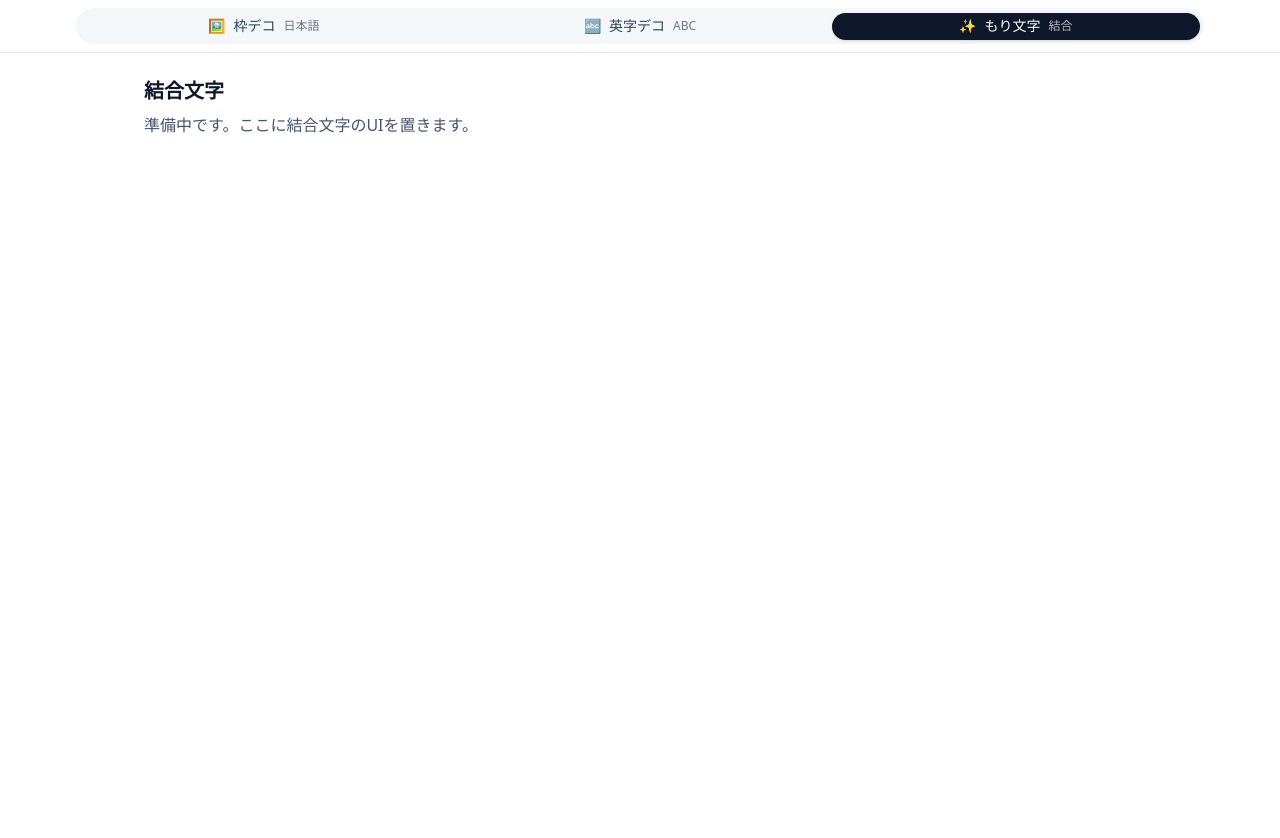
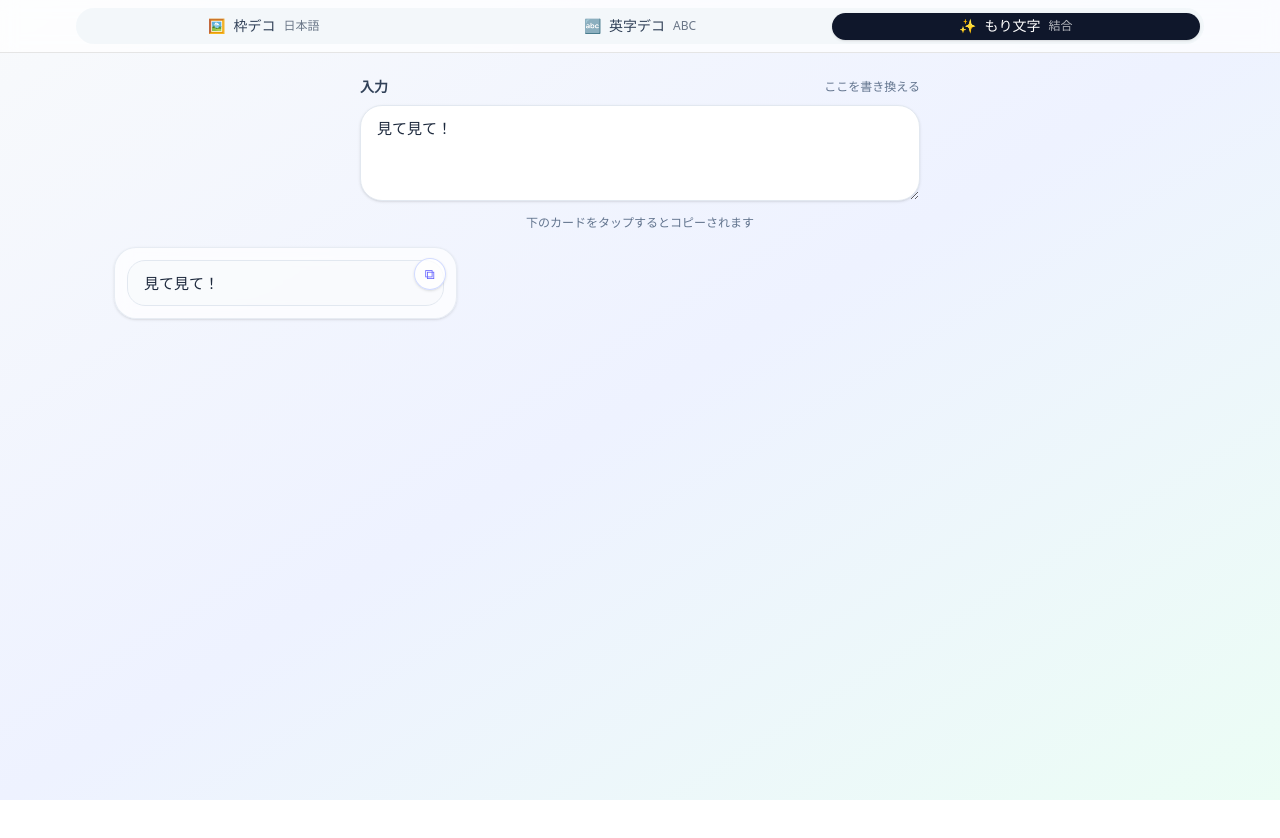
Before and after one commit to katsu1101/text-decoration-app, a Next.js app: page /combine in a window 1280 px wide. Shown: the top 838 px of the page. Before the commit the page ends 800 px from the top, so only its background shows below. Built offline with nearby package versions, Linux system fonts and the light colour scheme.

Commit message:
レイアウト共通化

```diff
--- a/src/app/combine/page.tsx
+++ b/src/app/combine/page.tsx
@@ -1,9 +1,6 @@
 // src/app/combine/page.tsx
+import ClientPage from "@/components/ClientPage";
+
 export default function CombinePage() {
-  return (
-    <main className="mx-auto max-w-5xl px-4 py-6">
-      <h1 className="text-xl font-semibold text-slate-900">結合文字</h1>
-      <p className="mt-2 text-slate-600">準備中です。ここに結合文字のUIを置きます。</p>
-    </main>
-  );
+  return <ClientPage mode="combine"/>;
 }
--- a/src/app/latin/page.tsx
+++ b/src/app/latin/page.tsx
@@ -1,9 +1,6 @@
 // src/app/latin/page.tsx
+import ClientPage from "@/components/ClientPage";
+
 export default function LatinPage() {
-  return (
-    <main className="mx-auto max-w-5xl px-4 py-6">
-      <h1 className="text-xl font-semibold text-slate-900">アルファベット装飾</h1>
-      <p className="mt-2 text-slate-600">準備中です。ここに英字変換のUIを置きます。</p>
-    </main>
-  );
+  return <ClientPage mode="latin"/>;
 }
--- a/src/app/page.tsx
+++ b/src/app/page.tsx
@@ -1,5 +1,5 @@
 import ClientPage from "@/components/ClientPage";
 
 export default function Page() {
-  return <ClientPage/>;
+  return <ClientPage mode="jp"/>;
 }
--- a/src/components/ClientPage.tsx
+++ b/src/components/ClientPage.tsx
@@ -1,13 +1,20 @@
 "use client";
 
-import PatternGrid           from "@/components/PatternGrid";
-import TextInput             from "@/components/TextInput";
-import Toast                 from "@/components/Toast";
-import {cn}                  from "@/lib/cn";
-import {defaultPageTheme}    from "@/lib/uiTheme";
-import {useEffect, useState} from "react";
+import PatternGrid                   from "@/components/PatternGrid";
+import TextInput                     from "@/components/TextInput";
+import Toast                         from "@/components/Toast";
+import {cn}                          from "@/lib/cn";
+import {patterns as combinePatterns} from "@/lib/combineDecorations";
+import {patterns as latinPatterns}   from "@/lib/latinDecorations";
+import {patterns as jpPatterns}      from "@/lib/textDecorations";
+import {defaultPageTheme}            from "@/lib/uiTheme";
+import {useEffect, useState}         from "react";
 
-const exampleTexts: string[] = [
+const modeConfig = {
+  jp: {
+    title: "枠デコ（日本語）",
+    patterns: jpPatterns,
+    examples: [
       "7月4日は\n戸定梨香の誕生日！",
       "明日20:00 歌枠🎤\nみんな集合！",
       "新作公開しました✨\n感想ください！",
@@ -16,24 +23,49 @@ const exampleTexts: string[] = [
       "配信ありがとう！\n余韻がすごい…\nまた次も楽しみ",
       "告知です📢\n今週末コラボ！\n詳細はこのあと",
       "はじめての人も大歓迎！\n気軽にコメントしてね",
-];
+    ] as string[],
+  },
+  latin: {
+    title: "英字デコ",
+    patterns: latinPatterns,
+    examples: [
+      "NEW DROP ✨\nCHECK IT OUT!",
+      "THANK YOU!\nSEE YOU NEXT LIVE",
+      "COMING SOON\nSTAY TUNED",
+    ] as string[]
+  },
+  combine: {
+    title: "もり文字",
+    patterns: combinePatterns,
+    examples: [
+      "すごい！！",
+      "見て見て！",
+      "ありがとう！",
+    ] as string[],
+  }
+} as const;
 
 const pickRandom = (items: string[]): string => {
   const index = Math.floor(Math.random() * items.length);
   return items[index] ?? "";
 };
 
-export default function ClientPage() {
+interface ClientPageProps {
+  mode?: "jp" | "latin" | "combine"
+}
+
+export default function ClientPage({mode = "jp"}: ClientPageProps) {
+  const config = modeConfig[mode];
   const [inputText, setInputText] = useState("");
   const [toastMessage, setToastMessage] = useState<string | null>(null);
 
   useEffect(() => {
     const timerId = window.setTimeout(() => {
-      setInputText(pickRandom(exampleTexts));
+      setInputText(pickRandom(config.examples));
     }, 0);
 
     return () => window.clearTimeout(timerId);
-  }, []);
+  }, [config.examples]);
 
   const theme = defaultPageTheme; // ここを差し替えるだけで全体の色が変わる
 
@@ -48,7 +80,12 @@ export default function ClientPage() {
 
       <div className="px-4 py-4 md:px-6 md:py-6 max-w-[1100px] mx-auto flex flex-col gap-4">
         <TextInput value={inputText} onChangeAction={setInputText} theme={theme.textInput}/>
-        <PatternGrid inputText={inputText} onCopiedAction={showToast} theme={theme.patternGrid}/>
+        <PatternGrid
+          inputText={inputText}
+          onCopiedAction={showToast}
+          theme={theme.patternGrid}
+          patterns={config.patterns}
+        />
         <Toast message={toastMessage} theme={theme.toast}/>
       </div>
     </main>
--- a/src/components/PatternGrid.tsx
+++ b/src/components/PatternGrid.tsx
@@ -1,7 +1,8 @@
 "use client";
 
 import {cn}                          from "@/lib/cn";
-import {patterns, type TextMeasurer} from "@/lib/textDecorations";
+import {type TextMeasurer}           from "@/lib/textDecorations";
+import {Pattern}                     from "@/lib/type";
 import type {PatternGridTheme}       from "@/lib/uiTheme";
 import {useEffect, useRef, useState} from "react";
 
@@ -9,6 +10,7 @@ type PatternGridProps = {
   inputText: string;
   onCopiedAction: (message: string) => void;
   theme: PatternGridTheme;
+  patterns: Pattern[]
 };
 
 const copyToClipboard = async (text: string): Promise<void> => {
@@ -55,7 +57,7 @@ const createMeasurerFromElement = (element: HTMLElement): TextMeasurer | null =>
   };
 };
 
-export default function PatternGrid({inputText, onCopiedAction, theme}: PatternGridProps) {
+export default function PatternGrid({inputText, onCopiedAction, theme, patterns}: PatternGridProps) {
   const firstPreviewRef = useRef<HTMLPreElement | null>(null);
   const [measurer, setMeasurer] = useState<TextMeasurer | null>(null);
 
--- /dev/null
+++ b/src/lib/combineDecorations.ts
@@ -0,0 +1,8 @@
+import {Pattern} from "@/lib/type";
+
+export const patterns: Pattern[] = [
+  {
+    id: "combine_basic",
+    buildMeasured: (t) => t, // あとで合成文字に置き換え
+  },
+];
--- /dev/null
+++ b/src/lib/latinDecorations.ts
@@ -0,0 +1,12 @@
+import {Pattern} from "@/lib/type";
+
+export const patterns: Pattern[] = [
+  {
+    id: "latin_caps",
+    buildMeasured: (t) => t.toUpperCase(),
+  },
+  {
+    id: "latin_spaced",
+    buildMeasured: (t) => t.replace(/[A-Za-z0-9]/g, (c) => `${c} `).trimEnd(),
+  },
+];
--- a/src/lib/textDecorations.ts
+++ b/src/lib/textDecorations.ts
@@ -1,9 +1,6 @@
 // src/lib/textDecorations.ts
 
-export type Pattern = {
-  id: string;
-  buildMeasured: (inputText: string, measurer: TextMeasurer) => string;
-};
+import {Pattern} from "@/lib/type";
 
 type BoxOpt = {
   topLeft: string; topCenter?: string; top: string; topRight: string;
--- /dev/null
+++ b/src/lib/type.ts
@@ -0,0 +1,6 @@
+import {TextMeasurer} from "@/lib/textDecorations";
+
+export type Pattern = {
+  id: string;
+  buildMeasured: (inputText: string, measurer: TextMeasurer) => string;
+};
```
Lines whose indentation alone changed are shown as unchanged.
